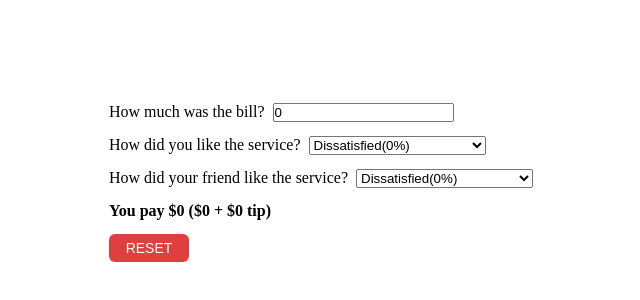
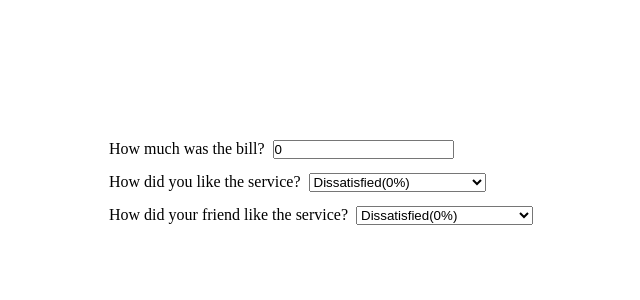
Before and after one commit to Marshal10/Tip-calculator-using-react, a React (Create React App) app: page / in a window 1280 px wide. Shown: the part 218-518 px from the top of the page, without its empty margins (231-871 px from the left). Built offline with nearby package versions, Linux system fonts and the light colour scheme.

Commit message:
Not displaying output until bill value updated

```diff
--- a/src/App.js
+++ b/src/App.js
@@ -26,8 +26,16 @@ export default function App() {
       <TipPercentage tip={tip2} setTip={setTip2}>
         How did your friend like the service?
       </TipPercentage>
-      <Output bill={bill} calculatedTip={calculatedTip} totalBill={totalBill} />
-      <ResetButton handleReset={handleReset} />
+      {bill > 0 && (
+        <>
+          <Output
+            bill={bill}
+            calculatedTip={calculatedTip}
+            totalBill={totalBill}
+          />
+          <ResetButton handleReset={handleReset} />
+        </>
+      )}
     </div>
   );
 }
```
